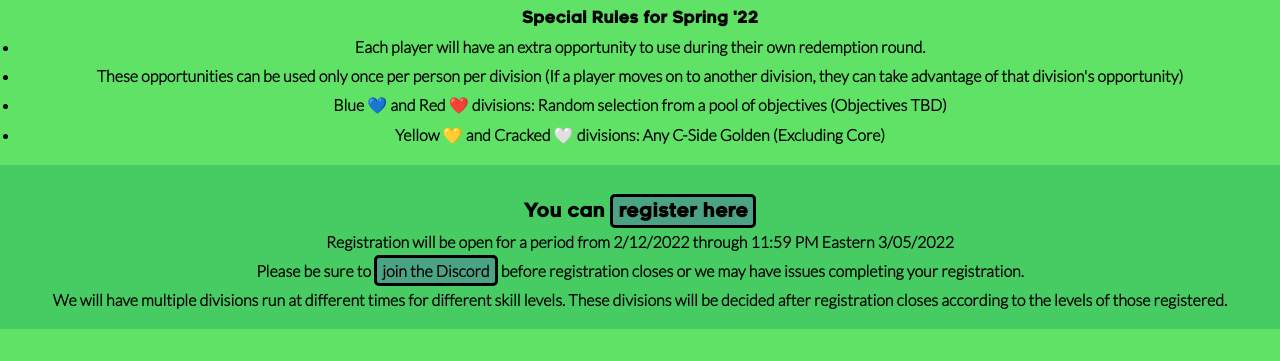
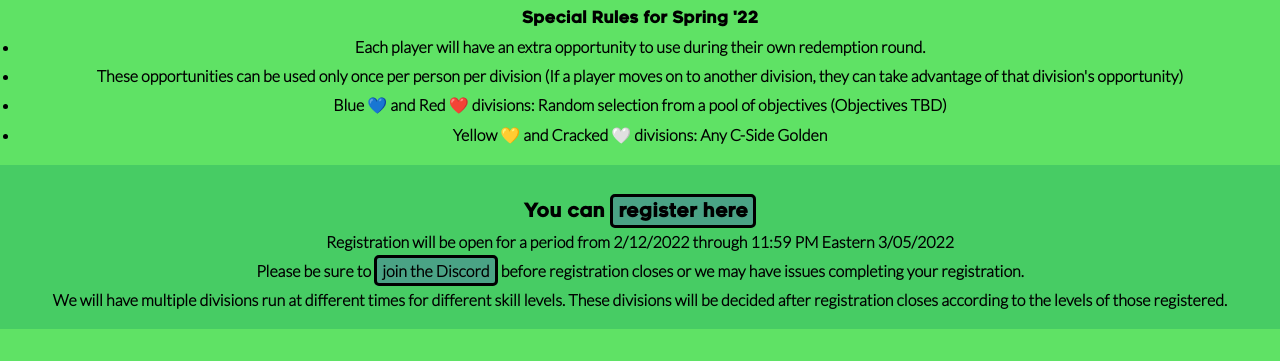
Before and after one commit to cheeseypi/btaverage.info, a plain HTML site: page index.html in a window 1280 px wide. Shown: the part 1280-1641 px from the top of the page. Drawn offline with Linux system fonts and the light colour scheme; a web font is replaced by a local one.

Commit message:
Update index.html

```diff
--- a/index.html
+++ b/index.html
@@ -77,7 +77,7 @@
             <li>Each player will have an extra opportunity to use during their own redemption round.</li>
             <li>These opportunities can be used only once per person per division (If a player moves on to another division, they can take advantage of that division's opportunity)</li>
             <li>Blue <span aria-ignore="true">&#x1F499</span> and Red <span aria-ignore="true">&#x2764&#xFE0F</span> divisions: Random selection from a pool of objectives (Objectives TBD)</li>
-            <li>Yellow <span aria-ignore="true">&#x1F49B</span> and Cracked <span aria-ignore="true">&#x1F90D</span> divisions: Any C-Side Golden (Excluding Core)</li>
+            <li>Yellow <span aria-ignore="true">&#x1F49B</span> and Cracked <span aria-ignore="true">&#x1F90D</span> divisions: Any C-Side Golden</li>
         </ul>
     </section>
     <section class="info-subcolor-1" id="registration">
```
